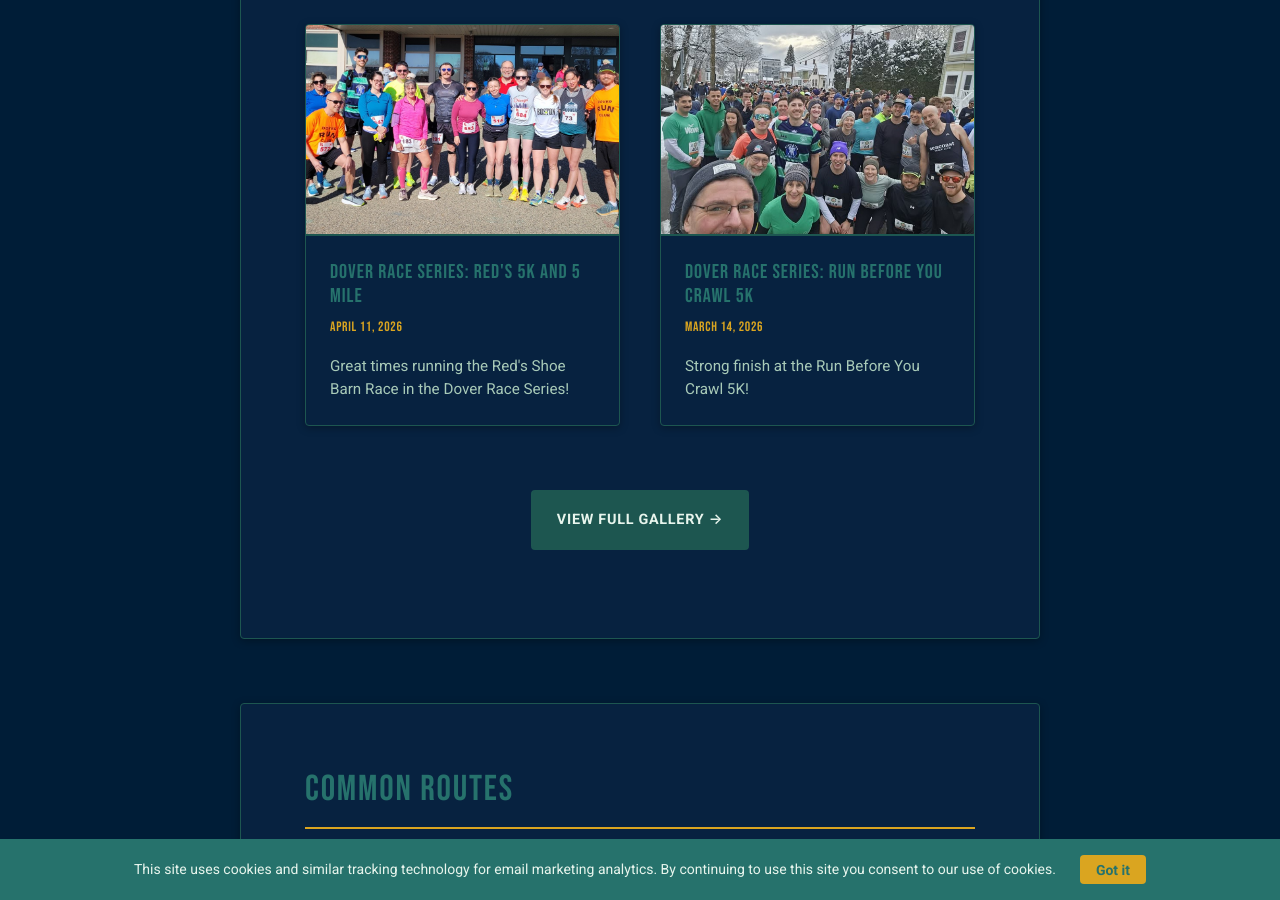
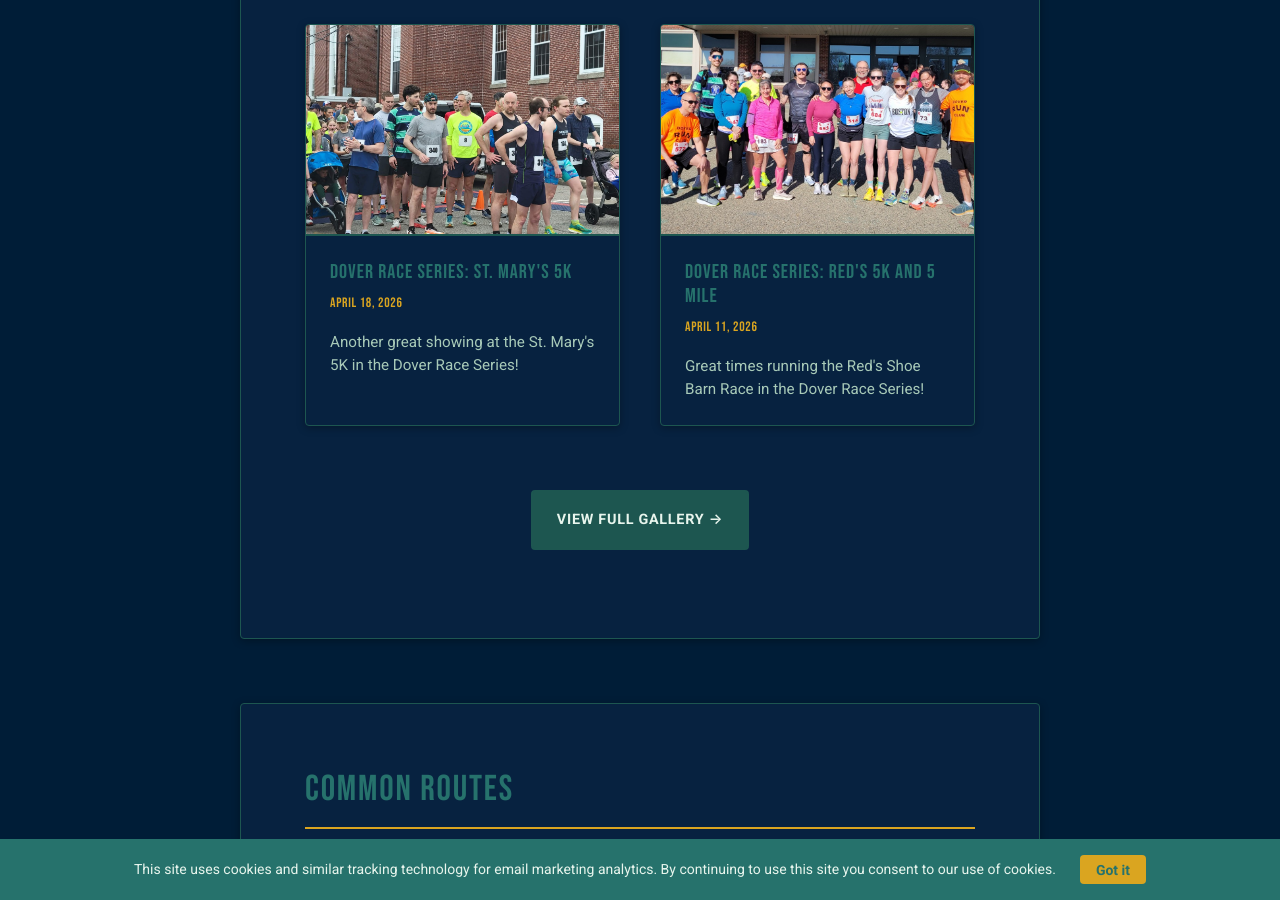
Before and after one commit to dekay2001/dover-run-club-website, a Jekyll site: the page built from index.md, in a window 1280 px wide and 900 px high, scrolled down 2924 px. Built offline with Jekyll 4.4.1, drawn with Linux system fonts in a browser that asks for light colours.

Commit message:
feat(gallery): add St. Mary's 5K image and details

```diff
--- a/_data/gallery.yml
+++ b/_data/gallery.yml
@@ -1,3 +1,9 @@
+
+- image: /assets/images/2026-04-18-dover-race-series-sm5k-1200.jpg
+  title: "Dover Race Series: St. Mary's 5K"
+  date: "2026-04-18"
+  caption: "Another great showing at the St. Mary's 5K in the Dover Race Series!"
+  alt: "Dover Run Club members at the St. Mary's 5K race"
 
 - image: /assets/images/2026-04-11-dover-race-series-reds-1200.jpg
   title: "Dover Race Series: Red's 5K and 5 Mile"
```
Also changed, not shown: assets/images/2026-04-18-dover-race-series-sm5k-1200.jpg (added), assets/images/2026-04-18-dover-race-series-sm5k.jpg (added).
